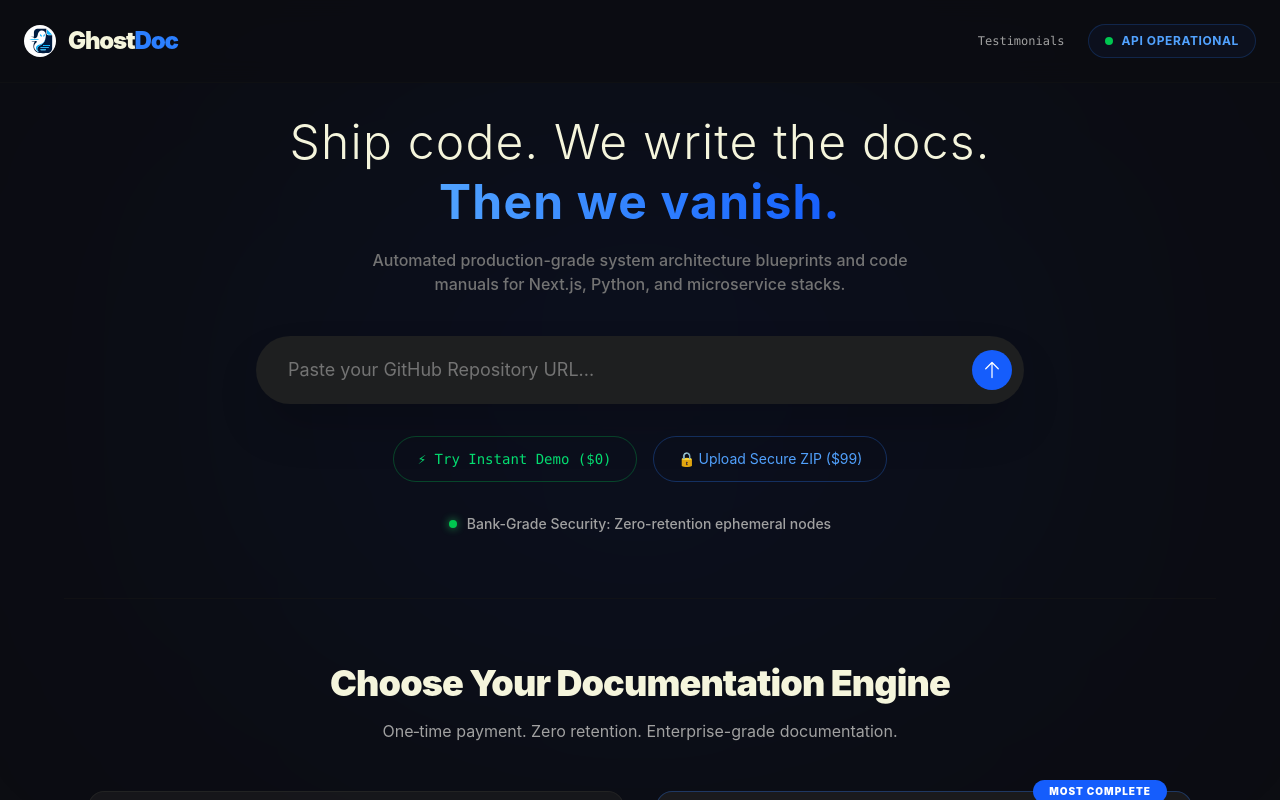
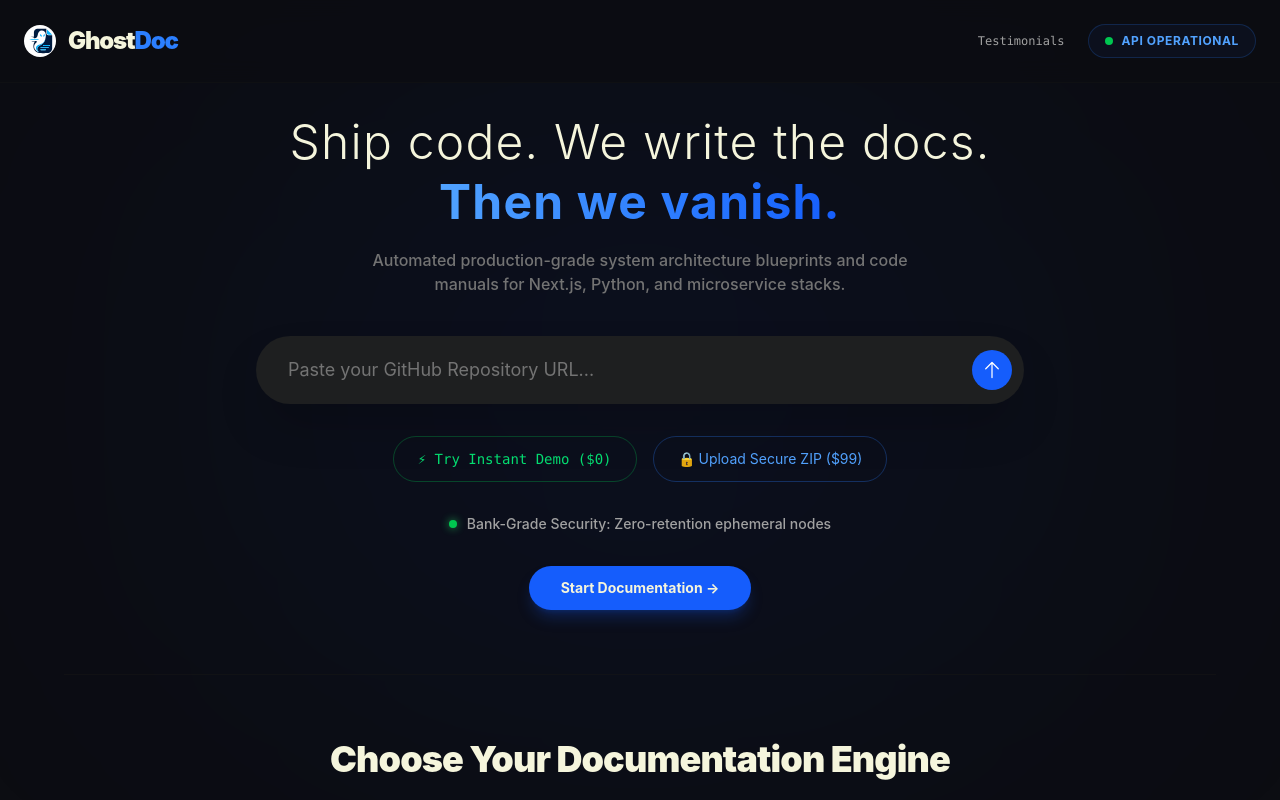
Before and after one commit to jamborano/ghostdoc-app, a Next.js app: page / in a window 1280 px wide. Shown: the top 800 px of the page. Built offline with nearby package versions, Linux system fonts and the light colour scheme.

Commit message:
fix: restore Start Documentation button in hero section, redirect to Gumroad Core

```diff
--- a/app/page.tsx
+++ b/app/page.tsx
@@ -53,6 +53,18 @@ export default function Home() {
         <div className="flex items-center justify-center gap-2.5 text-sm font-medium text-neutral-400 mt-8">
           <span className="w-2 h-2 rounded-full bg-green-500 animate-pulse shadow-[0_0_8px_rgba(34,197,94,0.8)]"></span>
           <span>Bank-Grade Security: Zero-retention ephemeral nodes</span>
+        </div>
+
+        {/* CTA — Start Documentation → ke Gumroad Core ($9) */}
+        <div className="flex flex-wrap items-center justify-center gap-4 mt-8">
+          <a
+            href="https://jamborano.gumroad.com/l/ghostdoc"
+            target="_blank"
+            rel="noopener noreferrer"
+            className="px-8 py-3 bg-blue-600 hover:bg-blue-700 rounded-full font-bold text-sm transition-all duration-300 shadow-lg shadow-blue-600/25 hover:shadow-blue-600/50"
+          >
+            Start Documentation →
+          </a>
         </div>
       </section>
 
--- a/app/testimonials/page.tsx
+++ b/app/testimonials/page.tsx
@@ -1,3 +1,4 @@
+// app/testimonials/page.tsx
 import React from 'react';
 import Image from 'next/image';
 import Link from 'next/link';
@@ -103,9 +104,7 @@ export default function TestimonialsPage() {
           <Link href="/testimonials" className="text-xs text-blue-400 font-mono border-b border-blue-500/50">
             Testimonials
           </Link>
-          <Link href="/demo?repo=supabase" className="hidden md:block text-xs text-neutral-400 hover:text-white transition-colors font-mono">
-            Demo
-          </Link>
+          {/* Demo link dihapus */}
           <div className="flex items-center gap-2 px-4 py-2 rounded-full bg-blue-900/10 border border-blue-500/20">
             <span className="w-2 h-2 rounded-full bg-green-500 animate-pulse"></span>
             <span className="text-xs font-bold text-blue-400 tracking-wider">API OPERATIONAL</span>
```
